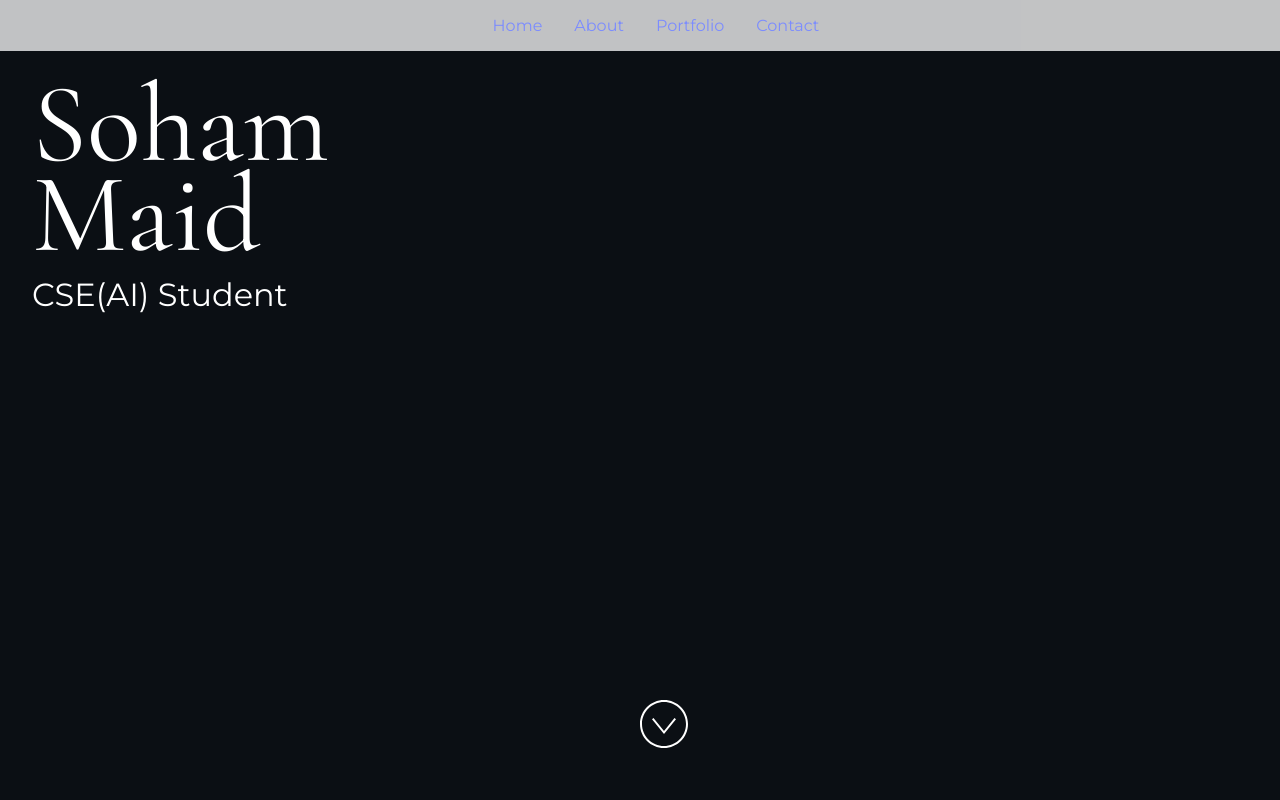
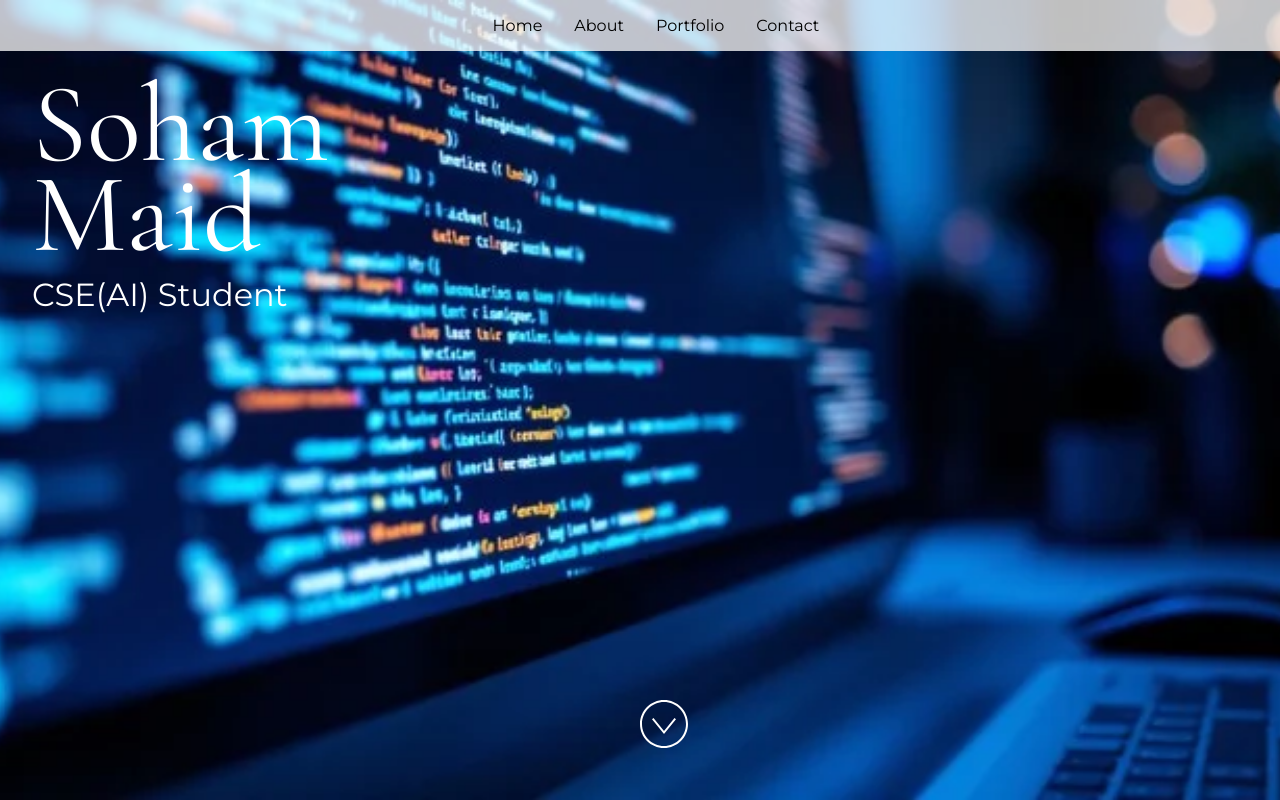
Before and after one commit to sohamx0/Portfolio, a React (Vite) app: page / in a window 1280 px wide. Built offline with nearby package versions, Linux system fonts and the light colour scheme.

Commit message:
Remove CSS variables for background and text colors, and update styles for consistency

```diff
--- a/src/styles.css
+++ b/src/styles.css
@@ -3,15 +3,6 @@
 */
 
 @import url("https://fonts.googleapis.com/css2?family=Cormorant+Garamond:wght@300;400&family=Montserrat:wght@200;400;600;800&display=swap");
-
-:root {
-  --bg: #0b0f14;
-  --surface: #0f1620;
-  --muted: #9ea9bf;
-  --text: #e6eef8;
-  --accent: #7c8cff;
-  --border: rgba(255,255,255,0.06);
-}
 
 html,
 body {
@@ -21,8 +12,6 @@ body {
   overflow-x: hidden;
   padding: 0;
   width: 100%;
-  background: var(--bg);
-  color: var(--text);
 }
 
 div#main {
@@ -110,16 +99,16 @@ li {
 }
 
 li::marker {
-  color: var(--accent);
+  color: #4e567e;
 }
 
 a {
-  color: var(--accent);
+  color: black;
   text-decoration: none;
 }
 
 a:hover {
-  color: #a9b6ff;
+  color: #4e567e;
 }
 
 .container {
@@ -132,8 +121,6 @@ a:hover {
 .container .box {
   border-radius: 10px;
   border: 1px solid rgb(204, 204, 204);
-  background: rgba(255,255,255,0.02);
-  border: 1px solid var(--border);
   display: flex;
   flex-direction: column;
   justify-content: flex-start;
```
